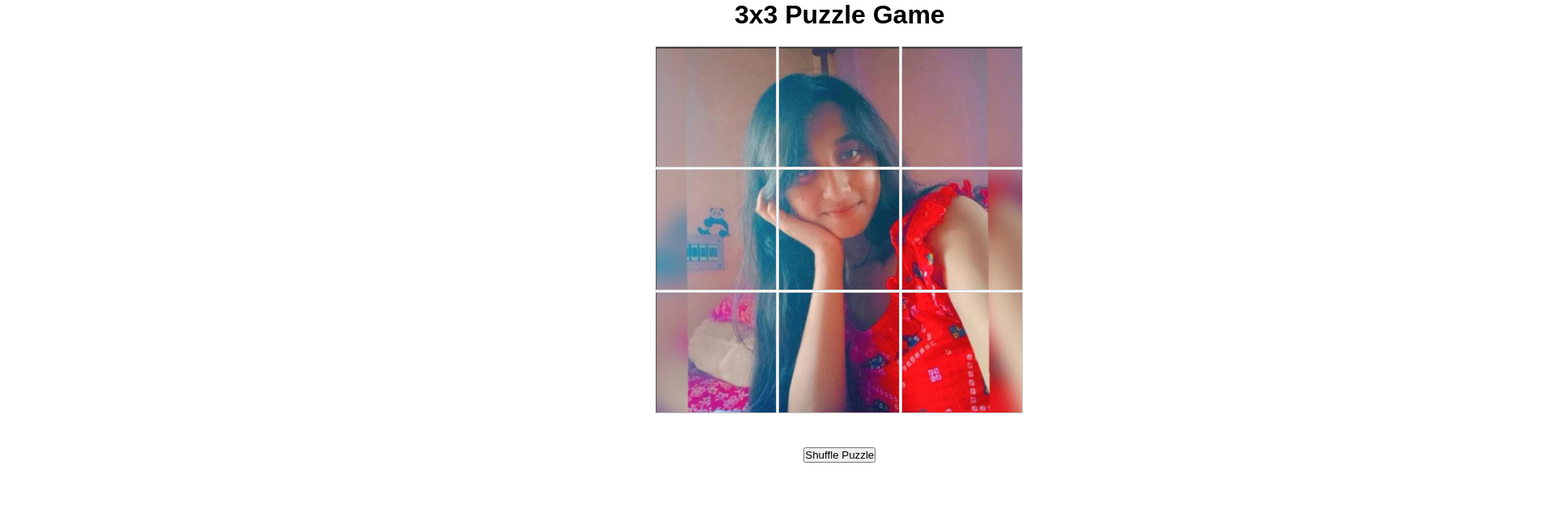
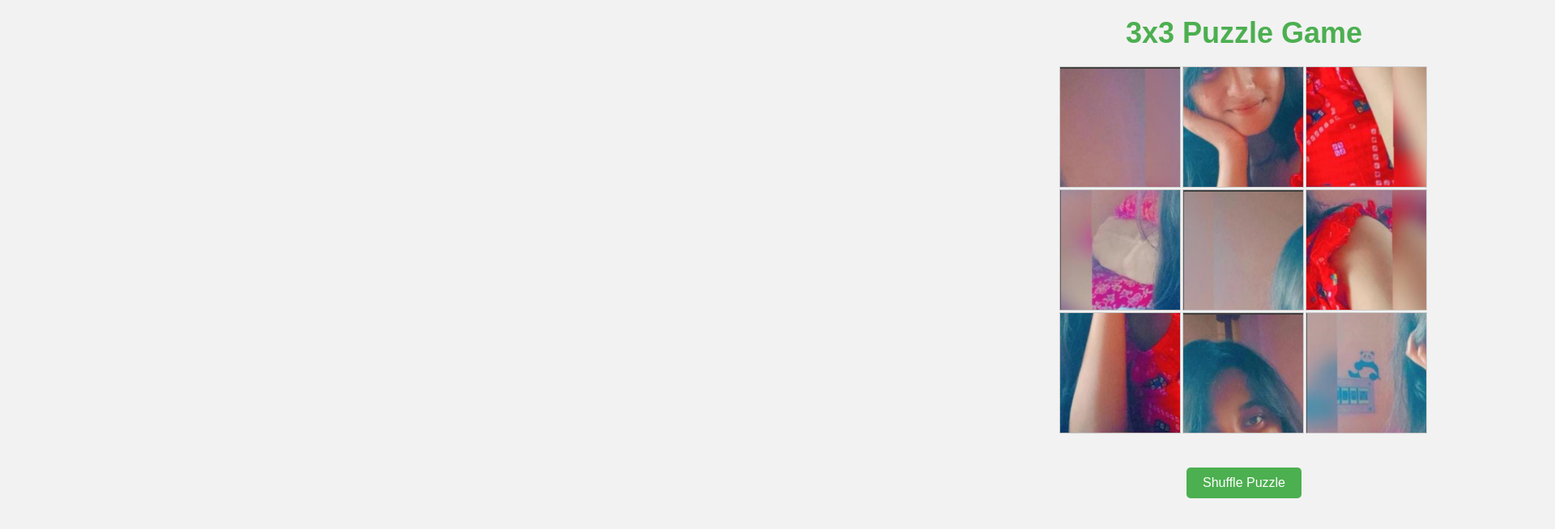
Before and after one commit to dahakakali/puzzle, a plain HTML site: page index.html in a window 1280 px wide. Shown: the top 654 px of the page at 81% size, 1920 px wide, since content can reach past the window. Drawn offline with Linux system fonts and the light colour scheme.

Commit message:
Update index.html

```diff
--- a/index.html
+++ b/index.html
@@ -11,11 +11,18 @@
             box-sizing: border-box;
         }
 
-      body {
+        body {
     font-family: Arial, sans-serif;
     text-align: center;
-    width: 162%;
+    width: 240%;
+    background-color: #f2f2f2;
 }
+
+        h1 {
+            color: #4CAF50;
+            margin: 20px;
+            font-size: 36px;
+        }
 
         #puzzle-container {
             display: grid;
@@ -38,10 +45,23 @@
             display: flex;
             justify-content: center;
             align-items: center;
+            transition: all 0.3s ease;
         }
 
         button {
             margin-top: 20px;
+            padding: 10px 20px;
+            font-size: 16px;
+            background-color: #4CAF50;
+            color: white;
+            border: none;
+            cursor: pointer;
+            border-radius: 5px;
+            transition: background-color 0.3s;
+        }
+
+        button:hover {
+            background-color: #45a049;
         }
 
         #message {
@@ -49,6 +69,12 @@
             font-size: 20px;
             color: #008CBA;
             font-weight: bold;
+        }
+
+        .puzzle-solved {
+            font-size: 18px;
+            color: #4CAF50;
+            font-weight: normal;
         }
     </style>
 </head>
@@ -63,11 +89,18 @@
     <div id="message"></div>
 
     <script>
+        // Define the initial positions of the pieces
+        let puzzleState = {
+            a: 1, b: 2, c: 3,
+            d: 4, e: 5, f: 6,
+            g: 7, h: 8, i: 9
+        };
+
         // Automatically load the image when the page is loaded
         window.onload = function() {
             const imageUrl = "https://raw.githubusercontent.com/dahakakali/puzzle/refs/heads/master/ss.png"; // Set your image path here
             createPuzzle(imageUrl);
-            shufflePuzzle();
+            setTimeout(shufflePuzzle, 2000);  // Automatically shuffle after 2 seconds
         }
 
         function createPuzzle(imgSrc) {
@@ -115,7 +148,10 @@
             let pieces = document.querySelectorAll('.piece');
             pieces.forEach((piece, index) => {
                 piece.style.order = shuffledIndices[index];
+                // Update puzzleState variables based on shuffled positions
+                updatePuzzleState(piece.getAttribute('data-id'), shuffledIndices[index]);
             });
+            console.log(puzzleState);
         }
 
         let draggedPiece = null;
@@ -157,20 +193,31 @@
                 draggedPiece.setAttribute('data-id', e.target.getAttribute('data-id'));
                 e.target.setAttribute('data-id', tempId);
 
+                // Update puzzleState based on piece movement
+                updatePuzzleState(draggedPiece.getAttribute('data-id'), e.target.getAttribute('data-id'));
+                console.log(puzzleState);
+
                 // Check if puzzle is solved
                 if (isPuzzleSolved()) {
-                    document.getElementById("message").textContent = "We cannot collect all the dots in life, let me enjoy collecting the dots";
+                    document.getElementById("message").textContent = "You are a genius if you solved this puzzle, but not as lucky as the one who solved her mind 🤓😅😀";
+                    document.getElementById("message").classList.add("puzzle-solved");
                 }
             }
         }
 
-        function isPuzzleSolved() {
-            let pieces = document.querySelectorAll('.piece');
-            return Array.from(pieces).every((piece, index) => {
-                return parseInt(piece.getAttribute('data-id')) === index;
-            });
+        function updatePuzzleState(fromId, toId) {
+            // Update the puzzleState with the new positions
+            let temp = puzzleState[fromId];
+            puzzleState[fromId] = puzzleState[toId];
+            puzzleState[toId] = temp;
         }
 
+        function isPuzzleSolved() {
+            // Check if the puzzleState matches the initial state
+            return puzzleState.a === 1 && puzzleState.b === 2 && puzzleState.c === 3 &&
+                puzzleState.d === 4 && puzzleState.e === 5 && puzzleState.f === 6 &&
+                puzzleState.g === 7 && puzzleState.h === 8 && puzzleState.i === 9;
+        }
     </script>
 </body>
 </html>
```
